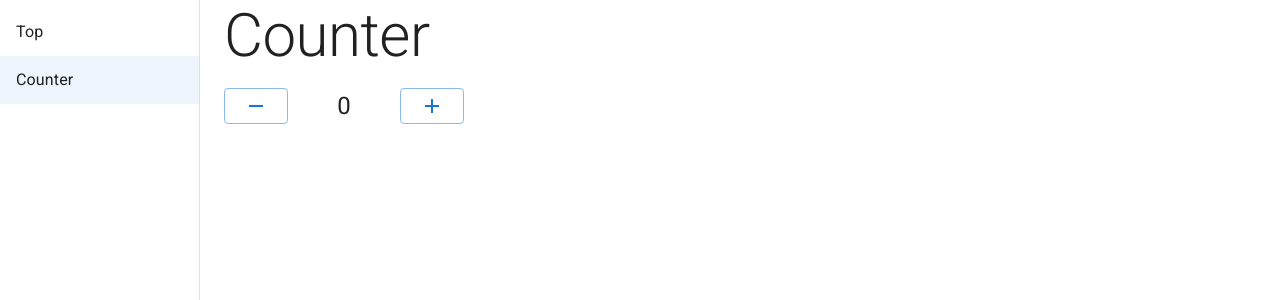
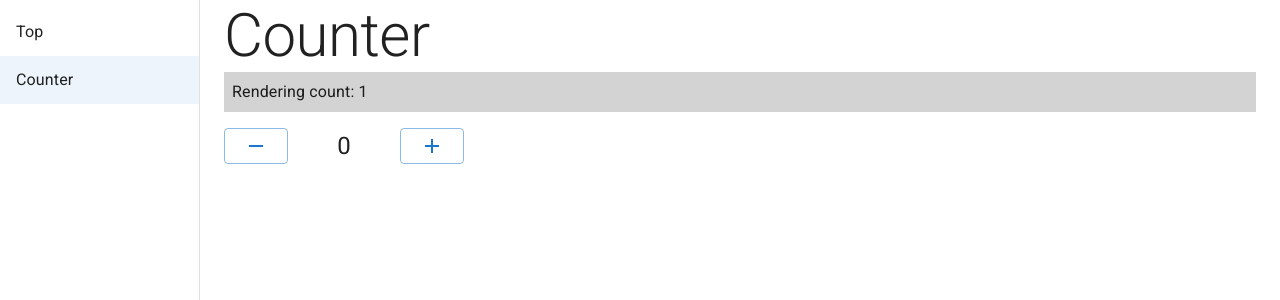
Before and after one commit to dodo-lab/sandbox, a Next.js app in the folder react/zustand-sandbox/: page /counter in a window 1280 px wide. Shown: the top 300 px of the page. Built offline with nearby package versions, Linux system fonts and the light colour scheme.

Commit message:
✨: レンダリング回数を表示

```diff
--- /dev/null
+++ b/react/zustand-sandbox/src/hooks/useRenderingCount.tsx
@@ -0,0 +1,14 @@
+import {Box, Typography} from '@mui/material';
+import {useRef} from 'react';
+
+export const useRenderingCount = () => {
+  const countRef = useRef(0);
+
+  countRef.current++;
+
+  return (
+    <Box sx={{backgroundColor: 'lightgray', p: 1}}>
+      <Typography>Rendering count: {countRef.current}</Typography>
+    </Box>
+  );
+};
--- a/react/zustand-sandbox/src/pages/counter.tsx
+++ b/react/zustand-sandbox/src/pages/counter.tsx
@@ -1,15 +1,18 @@
 import AddIcon from '@mui/icons-material/Add';
 import RemoveIcon from '@mui/icons-material/Remove';
 import {Box, Button, Container, Typography} from '@mui/material';
+import {useRenderingCount} from 'hooks/useRenderingCount';
 import type {NextPage} from 'next';
 import {useCounter} from 'states/useCounter';
 
 const Home: NextPage = () => {
   const {count, increment, decrement} = useCounter();
+  const renderingCount = useRenderingCount();
 
   return (
     <Container maxWidth="xl">
       <Typography variant="h2">Counter</Typography>
+      {renderingCount}
       <Box sx={{mt: 2, display: 'flex', gap: 2}}>
         <Button variant="outlined" onClick={decrement}>
           <RemoveIcon />
```
